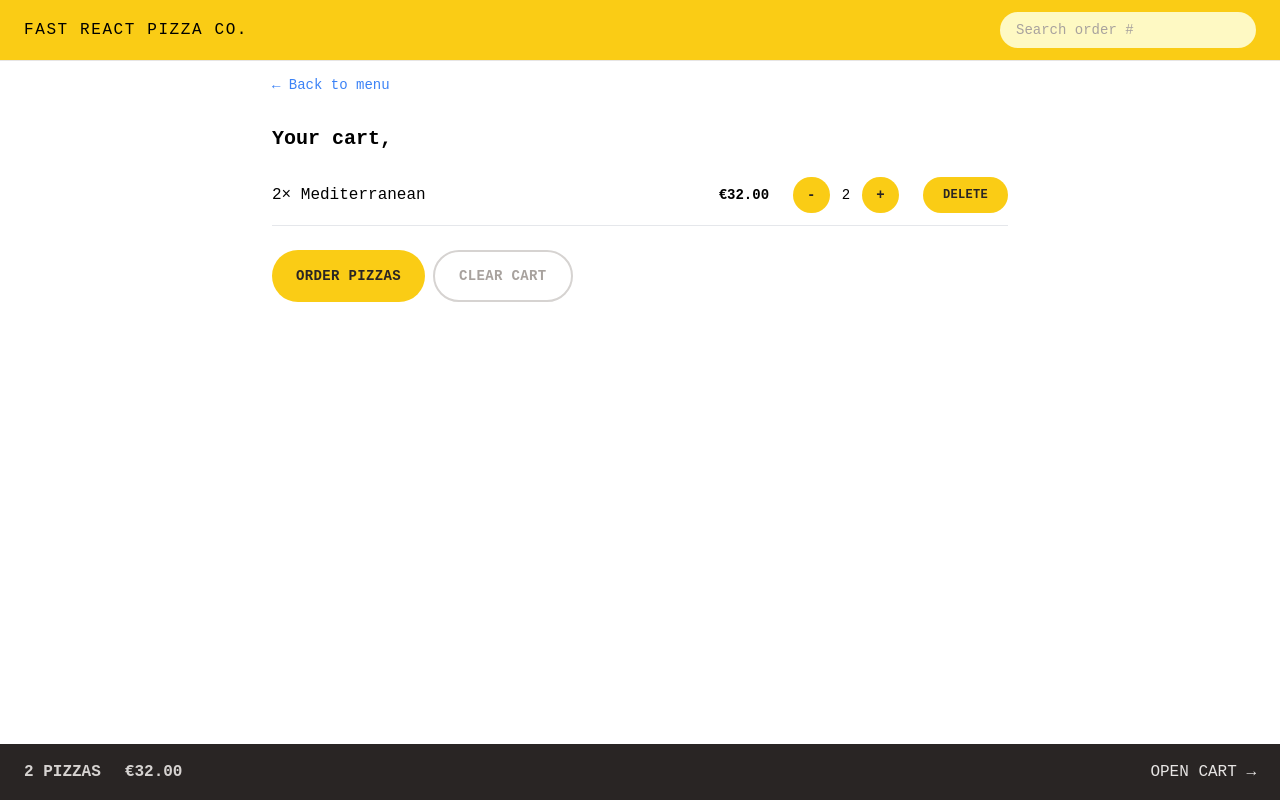
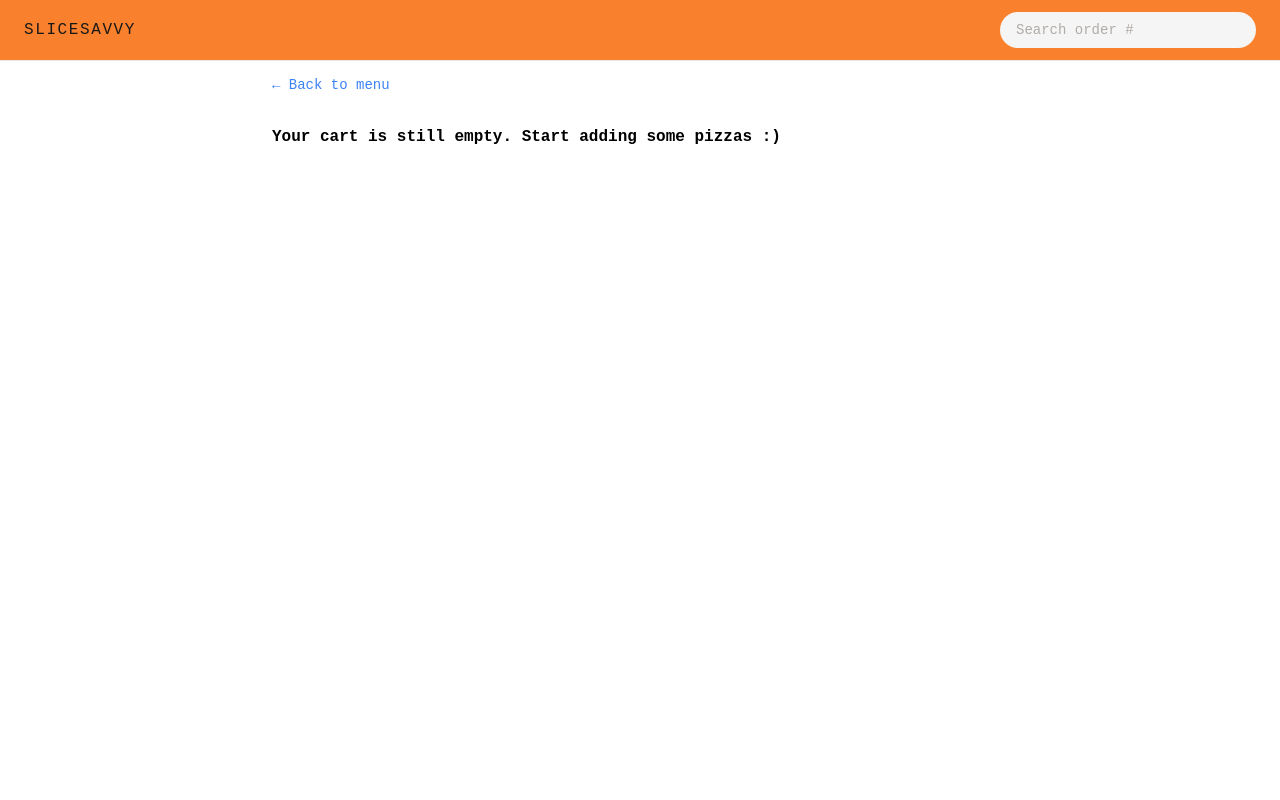
Before and after one commit to ishitaa-dhingra/SliceSavvy, a React (Vite) app: page /cart in a window 1280 px wide. Built offline with nearby package versions, Linux system fonts and the light colour scheme.

Commit message:
adding the services

```diff
--- a/src/features/cart/cartSlice.js
+++ b/src/features/cart/cartSlice.js
@@ -1,17 +1,7 @@
 import { createSlice } from '@reduxjs/toolkit';
 
 const initialState = {
-
-
-  cart: [
-    {
-      pizzaId: 12,
-      name: 'Mediterranean',
-      quantity: 2,
-      unitPrice: 16,
-      totalPrice: 32,
-    },
-  ],
+  cart: [],
 };
 
 const cartSlice = createSlice({
--- a/src/features/order/SearchOrder.jsx
+++ b/src/features/order/SearchOrder.jsx
@@ -18,7 +18,7 @@
         placeholder="Search order #"
         value={query}
         onChange={(e) => setQuery(e.target.value)}
-        className="w-28 rounded-full bg-yellow-100 px-4 py-2 text-sm transition-all duration-300 placeholder:text-stone-400 focus:outline-none focus:ring focus:ring-yellow-500 focus:ring-opacity-50 sm:w-64 sm:focus:w-72"
+        className="w-28 rounded-full bg-stone-100 px-4 py-2 text-sm transition-all duration-300 placeholder:text-stone-400 focus:outline-none focus:ring focus:ring-orange-500 focus:ring-opacity-50 sm:w-64 sm:focus:w-72"
       />
     </form>
   );
--- a/src/services/apiGeocoding.js
+++ b/src/services/apiGeocoding.js
@@ -1,8 +1,8 @@
 export async function getAddress({ latitude, longitude }) {
   const res = await fetch(
-    `https://api.bigdatacloud.net/data/reverse-geocode-client?latitude=${latitude}&longitude=${longitude}`
+    `https://api.bigdatacloud.net/data/reverse-geocode-client?latitude=${latitude}&longitude=${longitude}`,
   );
-  if (!res.ok) throw Error("Failed getting address");
+  if (!res.ok) throw Error('Failed getting address');
 
   const data = await res.json();
   return data;
--- a/src/ui/AppLayout.jsx
+++ b/src/ui/AppLayout.jsx
@@ -13,7 +13,7 @@
 
       <Header />
 
-      <div className="overflow-scroll">
+      <div className="overflow-y-auto">
         <main className="mx-auto max-w-3xl">
           <Outlet />
         </main>
--- a/src/ui/Button.jsx
+++ b/src/ui/Button.jsx
@@ -2,7 +2,7 @@
 
 function Button({ children, disabled, to, type, onClick }) {
   const base =
-    'inline-block text-sm rounded-full bg-yellow-400 font-semibold uppercase tracking-wide text-stone-800 transition-colors duration-300 hover:bg-yellow-300 focus:bg-yellow-300 focus:outline-none focus:ring focus:ring-yellow-300 focus:ring-offset-2 disabled:cursor-not-allowed';
+    'inline-block text-sm rounded-full bg-orange-400 font-semibold uppercase tracking-wide text-stone-800 transition-colors duration-300 hover:bg-orange-300 focus:bg-orange-400 focus:outline-none focus:ring focus:ring-orange-300 focus:ring-offset-2 disabled:cursor-not-allowed';
 
   const styles = {
     primary: base + ' px-4 py-3 md:px-6 md:py-4',
--- a/src/ui/Header.jsx
+++ b/src/ui/Header.jsx
@@ -4,9 +4,9 @@
 
 function Header() {
   return (
-    <header className="flex items-center justify-between border-b border-stone-200 bg-yellow-400 px-4 py-3 uppercase sm:px-6">
+    <header className="flex items-center justify-between border-b border-stone-200 bg-orange-500 px-4 py-3 uppercase opacity-90 sm:px-6">
       <Link to="/" className="tracking-widest">
-        Fast React Pizza Co.
+        SLICESAVVY
       </Link>
 
       <SearchOrder />
--- a/src/ui/Home.jsx
+++ b/src/ui/Home.jsx
@@ -6,11 +6,14 @@
   const username = useSelector((state) => state.user.username);
 
   return (
-    <div className="my-10 px-4 text-center sm:my-16">
+    <div
+      className=" text-center
+     sm:my-16"
+    >
       <h1 className="mb-8  text-xl font-semibold md:text-3xl">
         The best pizza.
         <br />
-        <span className="text-yellow-500">
+        <span className="text-orange-500">
           Straight out of the oven, straight to you.
         </span>
       </h1>
--- a/tailwind.config.js
+++ b/tailwind.config.js
@@ -14,6 +14,9 @@
       height: {
         screen: '100dvh',
       },
+      backgroundImage: {
+        pizza: "url('../public/bg.png')",
+      },
     },
   },
   plugins: [],
```
Also changed, not shown: public/bg.png (added).
